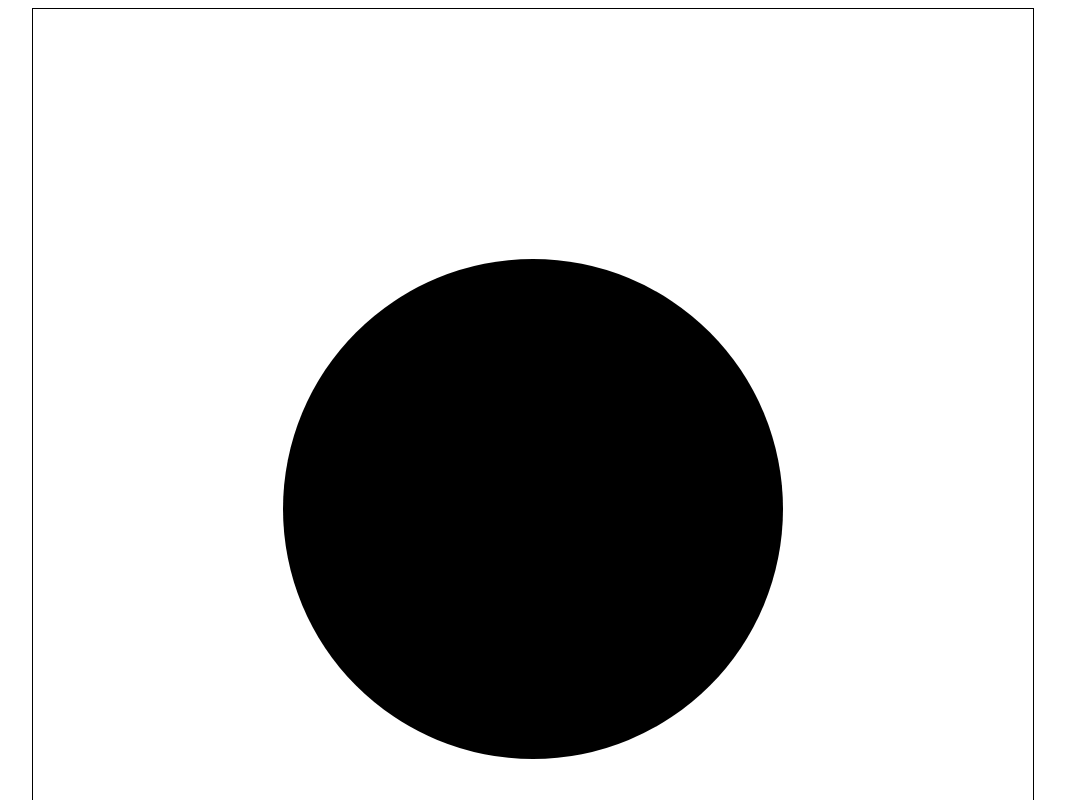
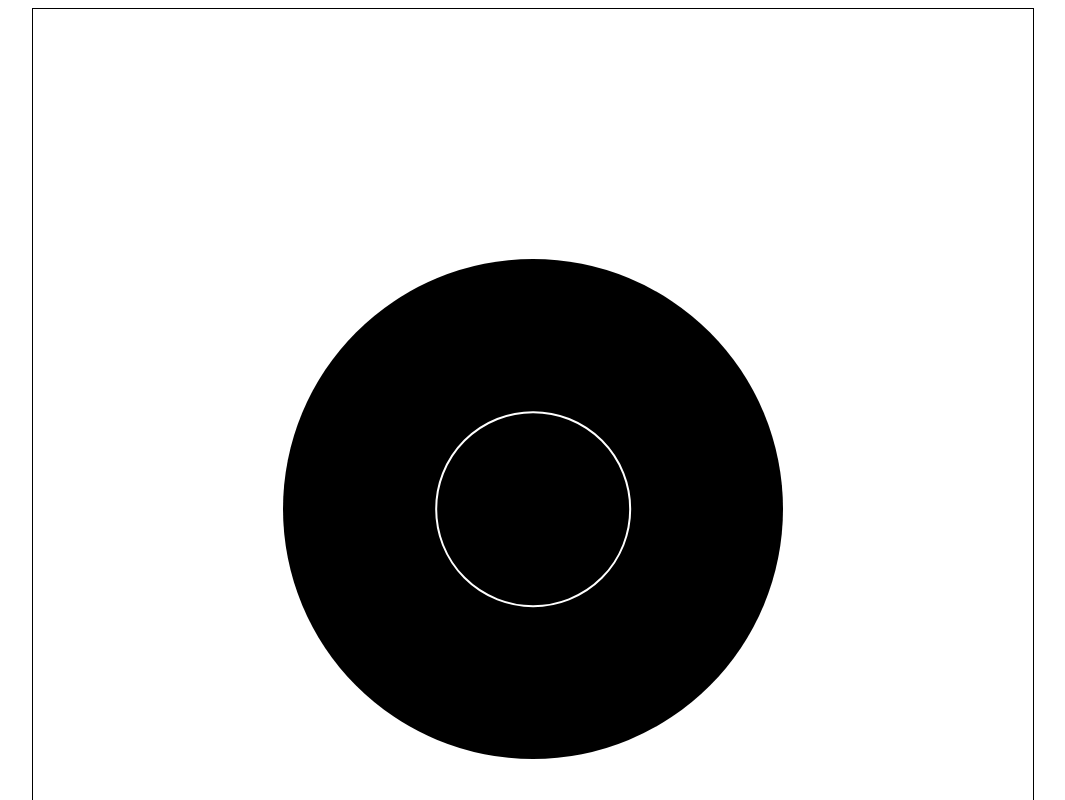
Before and after one commit to oysteinjaren/biathlon-calibration, a React (Vite) app: page / in a window 1280 px wide. Shown: the top 800 px of the page, without its empty margins (107-1172 px from the left). Built offline with nearby package versions, Linux system fonts and the light colour scheme.

Commit message:
Add average shot indicator
and refactor a bit

```diff
--- a/src/App.css
+++ b/src/App.css
@@ -2,7 +2,7 @@
   text-align: center;
 }
 
-.target {
+.target-area {
   position: relative;
   width: 100%;
   max-width: 1000px;
@@ -12,11 +12,11 @@
   border: 1px solid black;
 }
 
-.target::before {
+.standing-target {
   content: "";
   position: absolute;
-  width: 50%;
-  height: 50%;
+  width: calc((var(--standing-target-diameter) / var(--target-area-size)) * 100%);
+  height: calc((var(--standing-target-diameter) / var(--target-area-size)) * 100%);
   background-color: black;
   border-radius: 50%;
   top: 50%;
@@ -24,11 +24,33 @@
   transform: translate(-50%, -50%);
 }
 
-.hit {
+.prone-target {
   position: absolute;
-  width: 10px;
-  height: 10px;
+  left: 50%;
+  top: 50%;
+  transform: translate(-50%, -50%);
+  width: calc((var(--prone-target-diameter) / var(--target-area-size)) * 100%);
+  height: calc((var(--prone-target-diameter) / var(--target-area-size)) * 100%);
+  border: 2px solid white;
+  border-radius: 50%;
+  pointer-events: none;
+  box-sizing: border-box;
+}
+
+.shot {
+  position: absolute;
+  width: 20px;
+  height: 20px;
   background-color: red;
   border-radius: 50%;
   transform: translate(-50%, -50%);
 }
+
+.avg-shot {
+  position: absolute;
+  width: 10px;
+  height: 10px;
+  background-color: blue;
+  border-radius: 50%;
+  transform: translate(-50%, -50%);
+}
--- a/src/App.tsx
+++ b/src/App.tsx
@@ -1,13 +1,22 @@
 import React, { useState, useEffect } from "react";
 import "./App.css";
 
-const TARGET_DIAMETER_MM = 115;
 const TARGET_AREA_SIZE_MM = 230;
+const STANDING_TARGET_DIAMETER_MM = 115;
+const PRONE_TARGET_DIAMETER_MM = 45;
+// Set CSS variables
+document.documentElement.style.setProperty('--target-area-size', TARGET_AREA_SIZE_MM.toString());
+document.documentElement.style.setProperty('--prone-target-diameter', PRONE_TARGET_DIAMETER_MM.toString());
+document.documentElement.style.setProperty('--standing-target-diameter', STANDING_TARGET_DIAMETER_MM.toString());
 
 function App() {
-  const [hits, setHits] = useState<
+  const [shots, setShots] = useState<
     { normalizedX: number; normalizedY: number }[]
   >([]);
+  const [avgShot, setAvgShot] = useState<{
+    normalizedX: number;
+    normalizedY: number;
+  } | null>(null);
   const [targetSizeInPixels, setTargetSizeInPixels] = useState<{
     width: number;
     height: number;
@@ -20,7 +29,7 @@ function App() {
   }, []);
 
   const updateTargetSize = () => {
-    const rect = document.querySelector(".target")?.getBoundingClientRect();
+    const rect = document.querySelector(".target-area")?.getBoundingClientRect();
     if (rect) {
       setTargetSizeInPixels({ width: rect.width, height: rect.height });
     }
@@ -35,9 +44,24 @@ function App() {
     const normalizedX = x / rect.width - 0.5;
     const normalizedY = y / rect.height - 0.5;
 
-    const newHit = { normalizedX, normalizedY };
-    setHits([...hits, newHit]);
+    const newShot = { normalizedX, normalizedY };
+    setShots(prevShots => {
+      const updatedShots = [...prevShots, newShot];
+      updateAvgShot(updatedShots);
+      return updatedShots;
+    });
   };
+
+  function updateAvgShot(updatedShots: { normalizedX: number; normalizedY: number }[]) {
+    console.log("Updating avg shot");
+    console.log("Nof. shots:", updatedShots.length);
+    if (updatedShots.length > 0) {
+      const sumX = updatedShots.reduce((acc, shot) => acc + shot.normalizedX, 0);
+      const sumY = updatedShots.reduce((acc, shot) => acc + shot.normalizedY, 0);
+      const avgShot = { normalizedX: sumX / updatedShots.length, normalizedY: sumY / updatedShots.length };
+      setAvgShot(avgShot);
+    }
+  }
 
   function toRealWorldCoordinates(normalizedX: number, normalizedY: number) {
     const realX = normalizedX * TARGET_AREA_SIZE_MM;
@@ -51,22 +75,30 @@ function App() {
     return { x, y };
   };
 
+  const renderAvgShot = () => {
+    if (!avgShot) return null;
+    const { x, y } = toPixelCoordinates(avgShot.normalizedX, avgShot.normalizedY);
+    return <div className="avg-shot" style={{ left: x, top: y }} />;
+  };
+
   return (
     <div className="App">
       <div
-        className="target"
+        className="target-area"
         onClick={handleTargetClick}
       >
-        {hits.map((hit, index) => {
-          const { x, y } = toPixelCoordinates(hit.normalizedX, hit.normalizedY);
+        <div className="standing-target" />
+        <div className="prone-target" />
+        {shots.map((shot, index) => {
+          const { x, y } = toPixelCoordinates(shot.normalizedX, shot.normalizedY);
           const { realX, realY } = toRealWorldCoordinates(
-            hit.normalizedX,
-            hit.normalizedY
+            shot.normalizedX,
+            shot.normalizedY
           );
           return (
             <div
               key={index}
-              className="hit"
+              className="shot"
               style={{ left: x, top: y }}
               title={`Real-world coordinates: (${realX.toFixed(
                 2
@@ -74,6 +106,7 @@ function App() {
             />
           );
         })}
+        {renderAvgShot()}
       </div>
     </div>
   );
```
